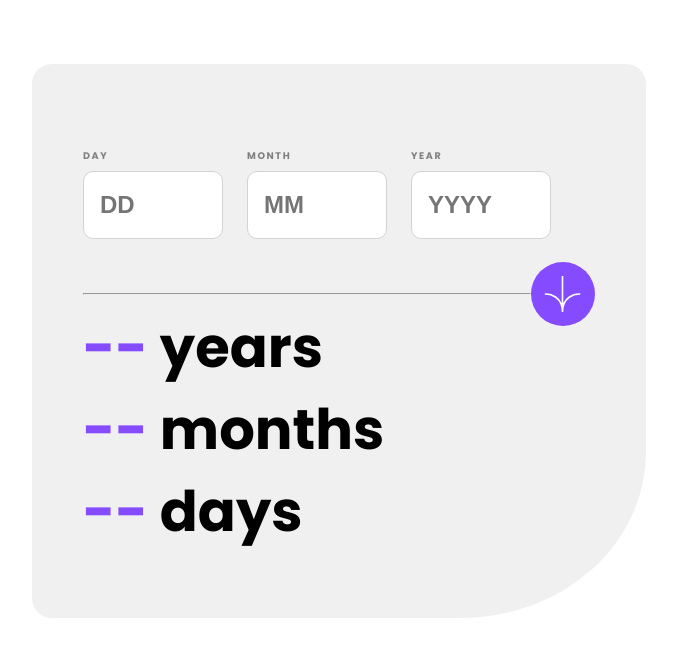
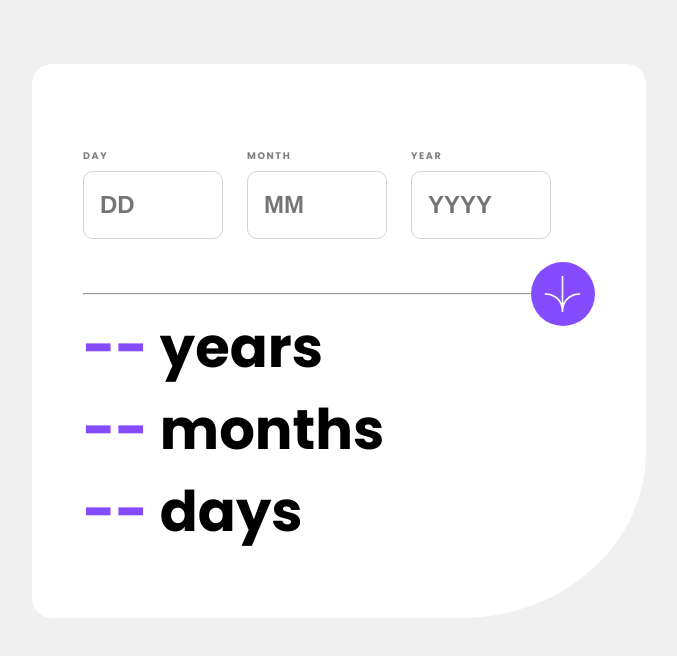
Before and after one commit to JooM23/age-app, a React (Create React App) app: page / in a window 1280 px wide. Shown: the top 656 px of the page, without its empty margins (301-978 px from the left). Built offline with nearby package versions, Linux system fonts and the light colour scheme.

Commit message:
Style updates

```diff
--- a/src/index.css
+++ b/src/index.css
@@ -3,7 +3,7 @@
 body {
     box-sizing: border-box;
     font-family: 'Poppins', sans-serif;
-    background-color: white;
+    background-color: hsl(0, 0%, 94%);
     padding: 5% 0;
     margin: 0;
 }
@@ -25,7 +25,7 @@ form {
     flex-direction: column;
     justify-content: center;
     border-radius: 20px 20px 30% 20px;
-    background-color: hsl(0, 0%, 94%);
+    background-color: white;
 }
 
 .btn-area {
```
